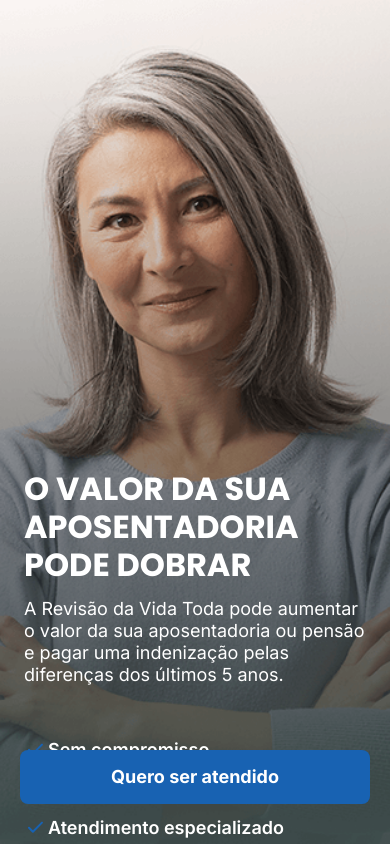
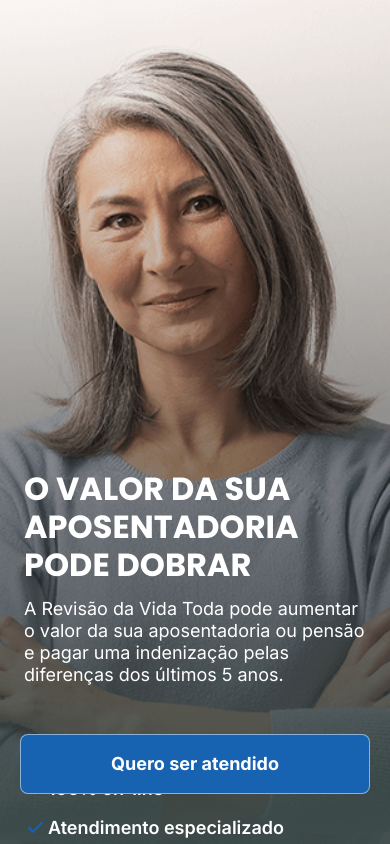
Before and after one commit to iliampav/glomb-website, a Next.js app: page /vidatoda in a window 390 px wide. Shown: the top 844 px of the page. Built offline with nearby package versions, Linux system fonts and the light colour scheme.

Commit message:
change on button

```diff
--- a/src/components/atons/blueButton/styles.module.scss
+++ b/src/components/atons/blueButton/styles.module.scss
@@ -17,16 +17,20 @@
     justify-content: center;
     align-items: center;
     position: fixed;
-    bottom: 40px;
+    bottom: 50px;
     z-index: 999;
     width: 100%;
+
+    a {
+        border: 1px solid rgba(255,255,255, .5);
+    }
 }
 
 @media (max-width: 1200px) {
     .buttonContainer {
         width: 90%;
         font-size: 16px;
-        padding: 14px;
+        padding: 16px;
     }
 }
 
```
